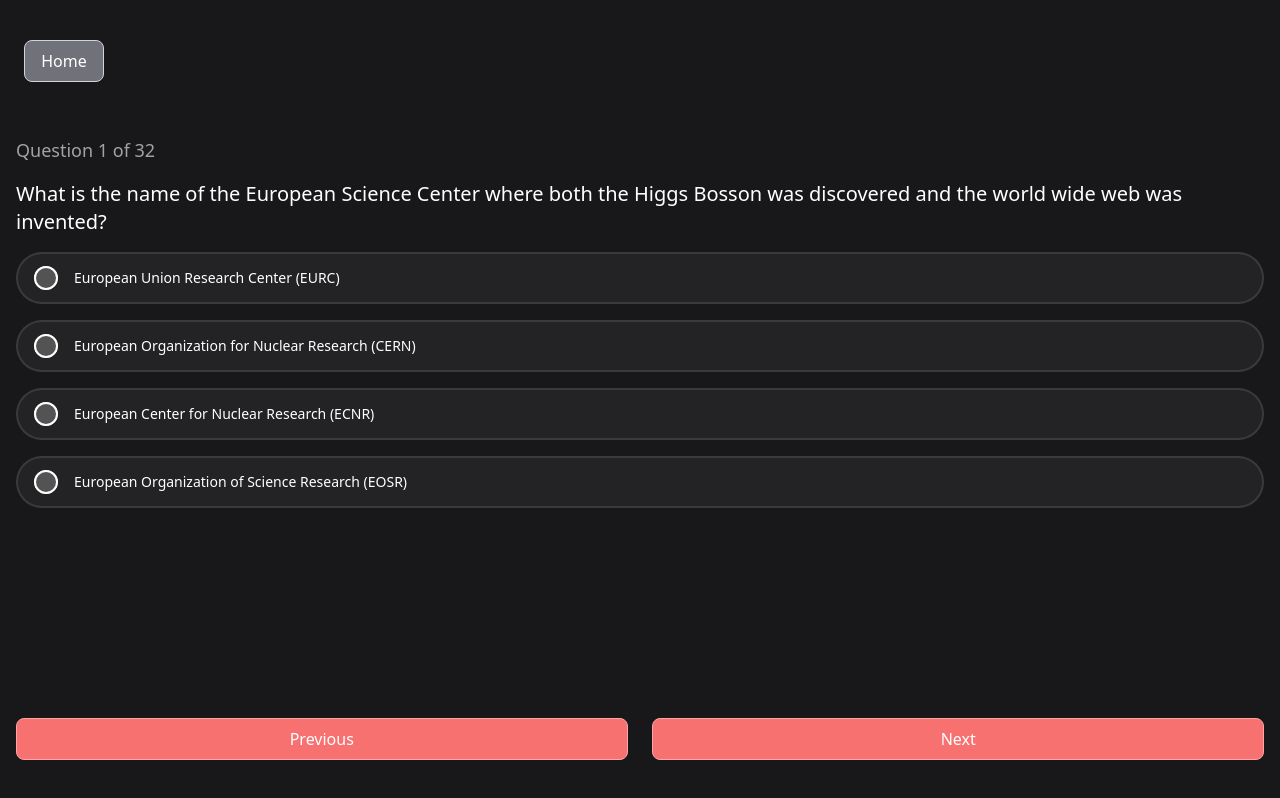
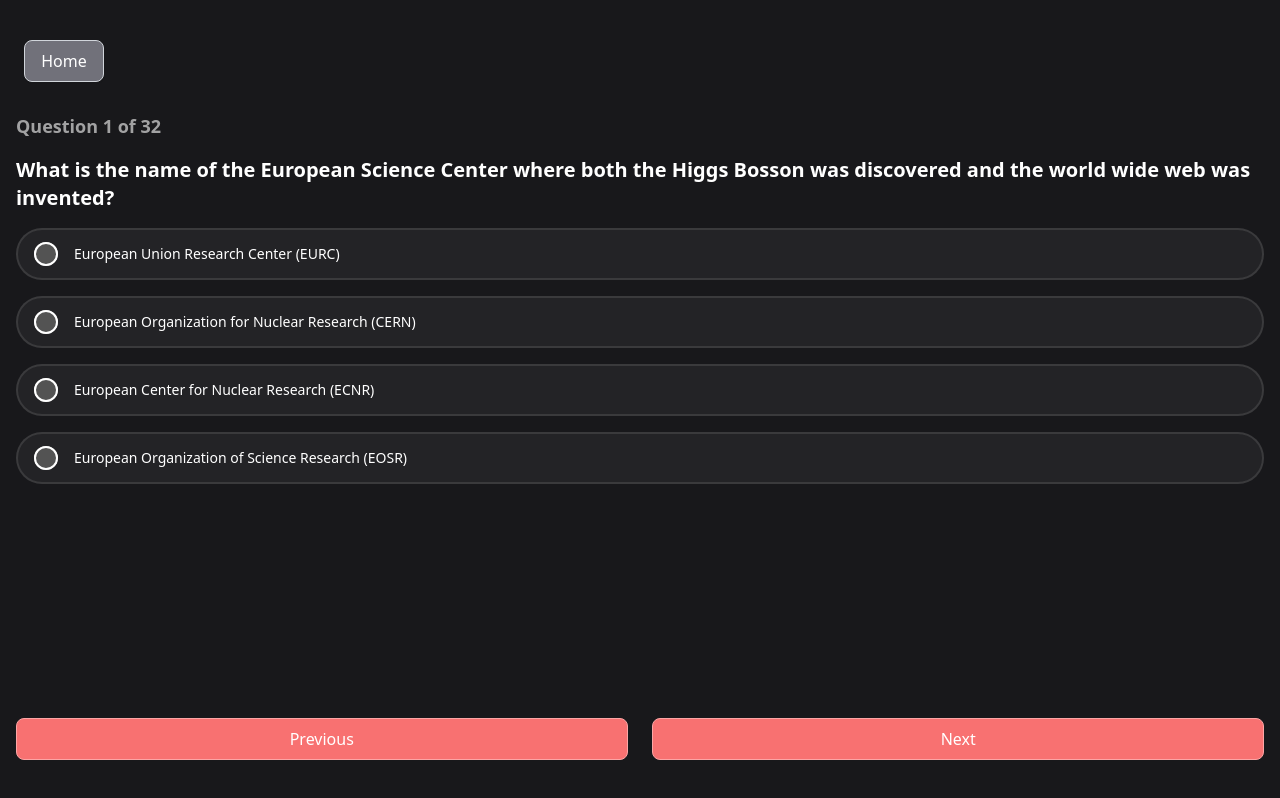
Before and after one commit to tpcav/wvfrm-quiz, a Next.js app: page /dec2022 in a window 1280 px wide. Built offline with nearby package versions, Linux system fonts and the light colour scheme.

Commit message:
UI start and spacing fixes

```diff
--- a/pages/dec2022.js
+++ b/pages/dec2022.js
@@ -143,12 +143,12 @@ export default function December2022() {
               </div>
             </div>
 
-            <div className="mt-20 h-full w-full">
+            <div className="mt-14 h-full w-full">
               <div className="flex flex-col items-start w-full">
-                <h4 className="mt-10 text-md md:text-lg text-white/60">
+                <h4 className="mt-10 text-md md:text-lg text-white/60 font-bold">
                   Question {currentQuestion + 1} of {questions.length}
                 </h4>
-                <div className="mt-4 text-lg md:text-xl lg:text-xl text-white mb-2">
+                <div className="mt-4 text-md md:text-lg lg:text-xl text-white mb-2 font-bold">
                   {questions[currentQuestion].question}
                 </div>
               </div>
```
